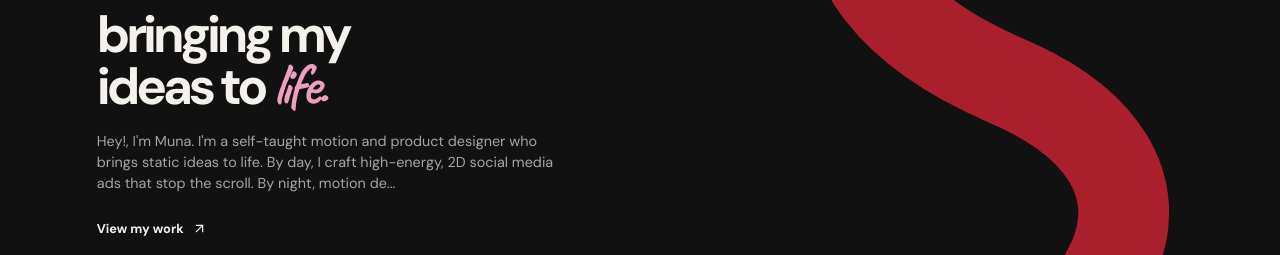
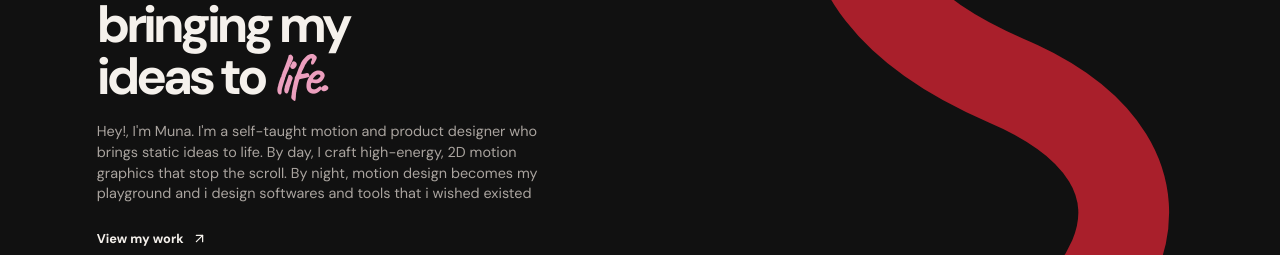
Before and after one commit to mayasarchivework-spec/mayasarchive, a React (Vite) app: page / in a window 1280 px wide. Shown: the part 1100-1355 px from the top of the page. Built offline with nearby package versions, Linux system fonts and the light colour scheme.

Commit message:
Revise About section description
Updated the description in the About section to better reflect my work and interests.

```diff
--- a/src/main.jsx
+++ b/src/main.jsx
@@ -252,7 +252,7 @@ function AboutCard() {
       <div className="about-copy">
         <span className="card-kicker">About me</span>
         <h3>bringing my ideas to <em>life.</em></h3>
-        <p>Hey!, I'm Muna. I'm a self-taught motion and product designer who brings static ideas to life. By day, I craft high-energy, 2D social media ads that stop the scroll. By night, motion de...</p>
+        <p>Hey!, I'm Muna. I'm a self-taught motion and product designer who brings static ideas to life. By day, I craft high-energy, 2D motion graphics that stop the scroll. By night, motion design becomes my playground and i design softwares and tools that i wished existed</p>
         <a className="text-link" href="/projects">View my work <ArrowUpRight size={15} /></a>
       </div>
       <div className="about-curve" aria-hidden="true">
```
